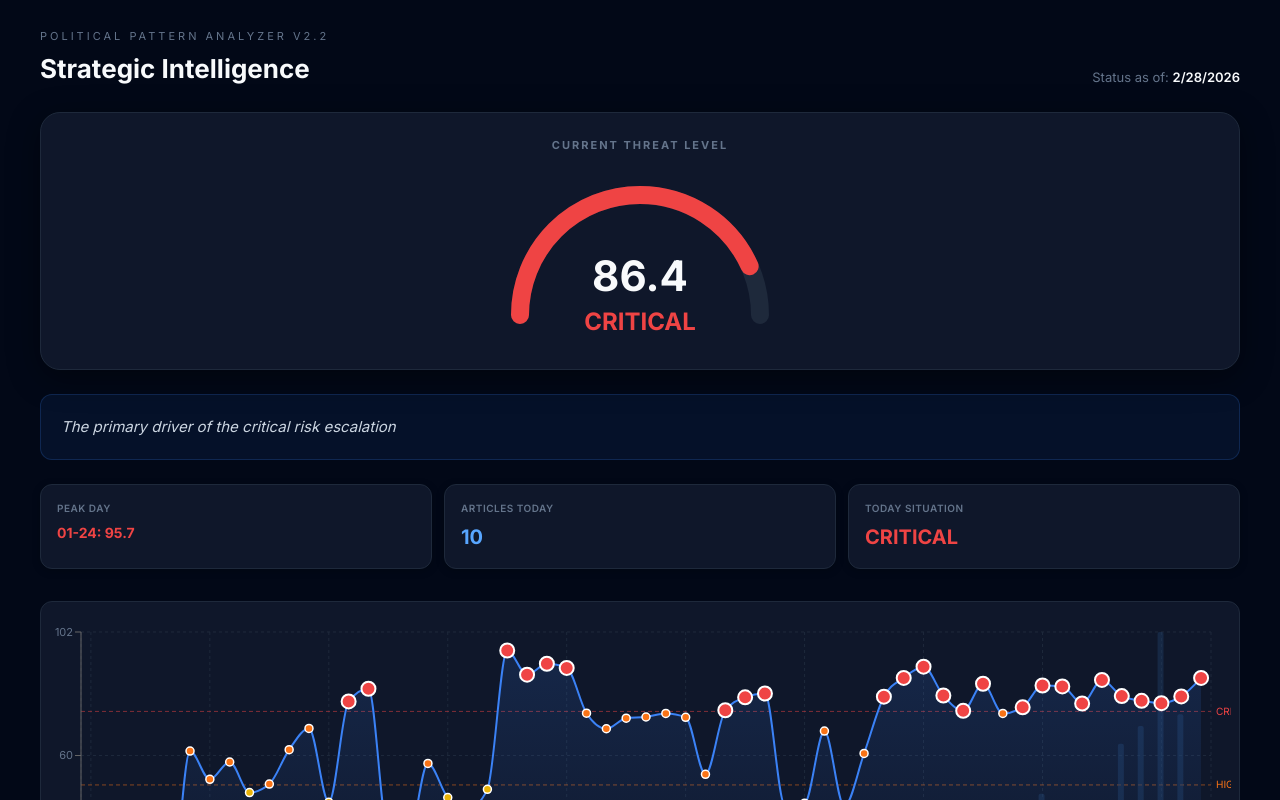
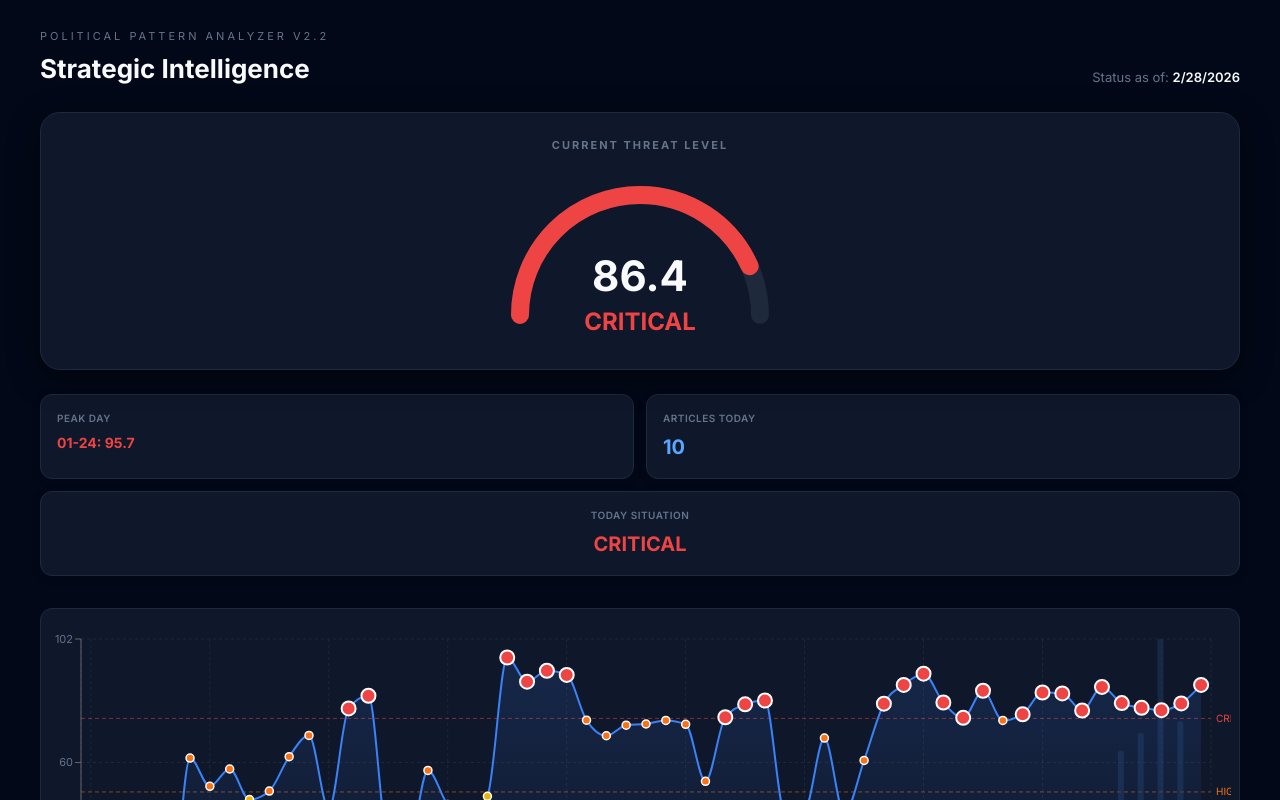
Before and after one commit to GeoTouhme/Political_Analyzer, a React (Vite) app in the folder dashboard_v3/: page / in a window 1280 px wide. Shown: the top 800 px of the page. Built offline with nearby package versions, Linux system fonts and the light colour scheme.

Commit message:
auto-sync: v3 analysis update 2026-02-28 16:33

```diff
--- a/dashboard_v3/src/App.jsx
+++ b/dashboard_v3/src/App.jsx
@@ -118,28 +118,16 @@ export default function App() {
         </div>
       </div>
 
-      {/* Strategic Outlook */}
-      {meta.strategic_outlook && (
-        <div style={{
-          background: "rgba(59, 130, 246, 0.08)", border: "1px solid rgba(59, 130, 246, 0.2)",
-          padding: "20px", borderRadius: "12px", marginBottom: 24,
-          fontSize: 15, fontStyle: "italic", lineHeight: 1.6, color: "#cbd5e1"
-        }}>
-          {meta.strategic_outlook}
-        </div>
-      )}
-
       {/* Secondary Cards Grid */}
       <div style={{
         display: "grid",
-        gridTemplateColumns: "repeat(auto-fit, minmax(140px, 1fr))",
+        gridTemplateColumns: "repeat(2, 1fr)",
         gap: 12,
-        marginBottom: 32
+        marginBottom: 12
       }}>
         {[
           { label: "Peak Day", value: `${peakDay.date}: ${peakDay.avg}`, color: "#ef4444" },
           { label: "Articles Today", value: latestDay.articles, color: "#58a6ff" },
-          { label: "Today Situation", value: latestDay.level, color: LEVEL_COLOR[latestDay.level] || "#94a3b8" },
         ].map(c => (
           <div key={c.label} style={{
             background: "#0f172a", border: "1px solid #1e293b",
@@ -150,6 +138,18 @@ export default function App() {
             <div style={{ fontSize: typeof c.value === 'string' && c.value.length > 8 ? 14 : 20, fontWeight: 800, color: c.color }}>{c.value}</div>
           </div>
         ))}
+      </div>
+
+      {/* Today Situation - Centered Below */}
+      <div style={{
+        background: "#0f172a", border: "1px solid #1e293b",
+        borderRadius: 12, padding: "16px",
+        boxShadow: "0 2px 8px rgba(0,0,0,0.2)",
+        display: "flex", flexDirection: "column", alignItems: "center",
+        marginBottom: 32
+      }}>
+        <div style={{ fontSize: 10, color: "#64748b", marginBottom: 6, fontWeight: 600, textTransform: "uppercase", letterSpacing: 0.5 }}>Today Situation</div>
+        <div style={{ fontSize: 20, fontWeight: 800, color: LEVEL_COLOR[latestDay.level] || "#94a3b8" }}>{latestDay.level}</div>
       </div>
 
       {/* Main chart */}
```
Also changed, not shown: 2 other files (tests, documents, lock files or other folders).
